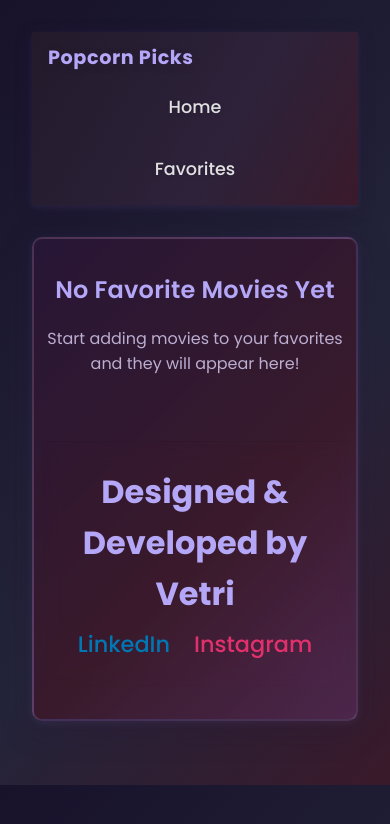
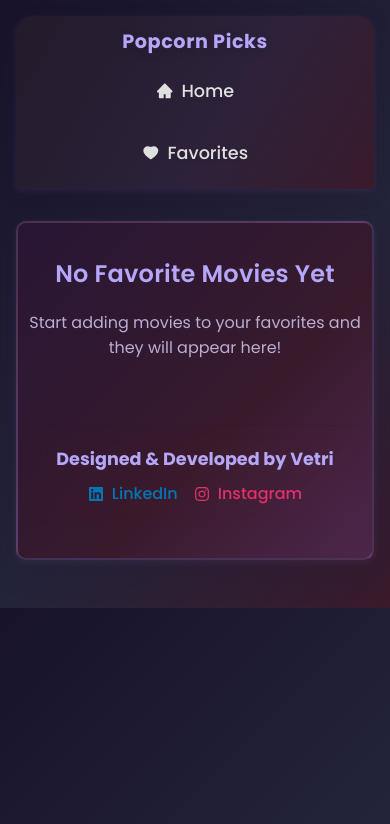
Before and after one commit to mahir-m01/Popcorn-Picks, a React (Vite) app: page /favorites in a window 390 px wide. Shown: the top 824 px of the page. Built offline with nearby package versions, Linux system fonts and the light colour scheme.

Commit message:
Responsive and general UI changes

```diff
--- a/package.json
+++ b/package.json
@@ -8,11 +8,11 @@
     "build": "vite build",
     "lint": "eslint .",
     "preview": "vite preview"
-
   },
   "dependencies": {
     "react": "^18.3.1",
     "react-dom": "^18.3.1",
+    "react-icons": "^5.5.0",
     "react-router-dom": "^7.1.5"
   },
   "devDependencies": {
--- a/src/App.jsx
+++ b/src/App.jsx
@@ -1,7 +1,7 @@
 import './CSS/App.css'
 import Favorites from './pages/Favorites';
 import Home from './pages/Home';
-import NavBar from './MovieComponents/NavBar';
+import NavBar from './Components/NavBar';
 import { Routes, Route } from 'react-router-dom';
 import { MovieProvider } from "./context/MovieContext";
 import MovieDetails from './pages/MovieDetails';
--- a/src/CSS/App.css
+++ b/src/CSS/App.css
@@ -1,7 +1,7 @@
 #root {
   max-width: 1280px;
   margin: 0 auto;
-  padding: 2rem;
+  padding: 1rem;
   text-align: center;
 }
 
--- a/src/CSS/Home.css
+++ b/src/CSS/Home.css
@@ -1,11 +1,12 @@
 .home {
-  padding: 2rem;
+  padding: 1.5rem;
   text-align: center;
   background: linear-gradient(120deg, #231a2b 0%, #2d223a 60%, #3a1a2b 100%);
   /* Deep purple to dark rose gradient */
   min-height: 100vh;
   position: relative;
   overflow-x: hidden;
+  border-radius: 0 0 1rem 1rem;
 }
 
 .home::before {
@@ -108,7 +109,7 @@
 
 @media (max-width: 768px) {
   .movies-grid {
-    grid-template-columns: 2fr 1fr;
+    grid-template-columns: 1fr 1fr;
   }
 
   .movie-card {
@@ -120,9 +121,9 @@
   }
 }
 
-@media (max-width: 600px) {
+@media (max-width: 480px) {
   .home {
-    padding: 1rem 0.2rem;
+    padding: 0.75rem;
   }
   .search-form {
     flex-direction: column;
@@ -137,7 +138,7 @@
     border-radius: 10px;
   }
   .movies-grid {
-    grid-template-columns: repeat(2, 1fr);
+    grid-template-columns: 1fr 1fr;
     gap: 1rem;
     margin-top: 1rem;
   }
--- /dev/null
+++ b/src/Components/Footer.css
@@ -0,0 +1,77 @@
+.footer {
+  text-align: center;
+  padding: 1.5rem 0;
+  margin-top: 4rem;
+  backdrop-filter: blur(8px);
+  color: #333;
+  font-weight: 500;
+  font-size: 1rem;
+  border-top: 1px solid rgba(0,0,0,0.05);
+}
+
+.footer h1 {
+  margin-bottom: 0.5rem;
+  color: #b5a7f7;
+  font-size: 1.5rem;
+}
+
+.footer-links {
+  display: flex;
+  justify-content: center;
+  gap: 1.5rem;
+  font-size: 1.4rem;
+  align-items: center;
+  flex-wrap: wrap;
+}
+
+.footer-link {
+  text-decoration: none;
+  display: flex;
+  align-items: center;
+  gap: 0.5rem;
+  transition: transform 0.2s ease;
+}
+
+.footer-link:hover {
+  transform: scale(1.05);
+}
+
+.footer-link.linkedin {
+  color: #0077b5;
+}
+
+.footer-link.instagram {
+  color: #E1306C;
+}
+
+/* Tablet devices */
+@media (max-width: 768px) and (min-width: 481px) {
+  .footer {
+    padding: 1.5rem 1rem;
+  }
+
+  .footer h1 {
+    font-size: 1.3rem;
+  }
+
+  .footer-links {
+    font-size: 1.2rem;
+    gap: 1.2rem;
+  }
+}
+
+/* Mobile devices */
+@media (max-width: 480px) {
+  .footer {
+    padding: 1.2rem 0.5rem;
+  }
+
+  .footer h1 {
+    font-size: 1.1rem;
+  }
+
+  .footer-links {
+    font-size: 1rem;
+    gap: 1rem;
+  }
+}
--- /dev/null
+++ b/src/Components/Footer.jsx
@@ -0,0 +1,30 @@
+import { FaLinkedin, FaInstagram } from 'react-icons/fa';
+import './Footer.css';
+
+function Footer() {
+  return (
+    <div className="footer">
+      <h1>Designed & Developed by Vetri</h1>
+      <div className="footer-links">
+        <a
+          href="https://www.linkedin.com/in/vetriselvan-r-a238b7263"
+          target="_blank"
+          rel="noopener noreferrer"
+          className="footer-link linkedin"
+        >
+          <FaLinkedin /> LinkedIn
+        </a>
+        <a
+          href="https://www.instagram.com/im.vetri"
+          target="_blank"
+          rel="noopener noreferrer"
+          className="footer-link instagram"
+        >
+          <FaInstagram /> Instagram
+        </a>
+      </div>
+    </div>
+  );
+}
+
+export default Footer;
--- a/src/MovieComponents/NavBar.jsx
+++ b/src/Components/NavBar.jsx
@@ -1,5 +1,6 @@
 import { Link } from "react-router-dom";
 import './Navbar.css'
+import { AiFillHome, AiFillHeart } from 'react-icons/ai';
 
 function NavBar() {
     return <nav className="navbar">
@@ -7,8 +8,12 @@ function NavBar() {
             <Link to="/" style={{color: '#b5a7f7'}}>Popcorn Picks</Link>
         </div>
         <div className="navbar-links">
-            <Link to="/" className="nav-link">Home</Link>
-            <Link to="/favorites" className="nav-link">Favorites</Link>
+            <Link to="/" className="nav-link">
+                <AiFillHome /> Home
+            </Link>
+            <Link to="/favorites" className="nav-link">
+                <AiFillHeart /> Favorites
+            </Link>
         </div>
     </nav>
 }
--- a/src/MovieComponents/Navbar.css
+++ b/src/Components/Navbar.css
@@ -8,6 +8,7 @@
   width: 100%;
   box-shadow: 0px 4px 16px rgba(40, 22, 54, 0.28), 0 1.5px 6px 0 rgba(181, 167, 247, 0.10);
   backdrop-filter: blur(2px);
+  border-radius: 1rem 1rem 0 0;
 }
 
 .navbar-brand {
@@ -29,6 +30,9 @@
   color: #e0e0e0;
   transition: color 0.2s, text-shadow 0.2s;
   text-shadow: 0 1px 4px rgba(40, 22, 54, 0.12);
+  display: flex;
+  align-items: center;
+  gap: 0.5rem;
 }
 
 .nav-link:hover {
@@ -36,10 +40,10 @@
   text-shadow: 0 2px 8px rgba(255, 90, 141, 0.18);
 }
 
-@media (max-width: 600px) {
+@media (max-width: 480px) {
   .navbar {
     flex-direction: column;
-    align-items: flex-start;
+    align-items: center;
     padding: 0.7rem 1rem;
     gap: 0.5rem;
   }
@@ -47,6 +51,7 @@
     flex-direction: column;
     gap: 0.7rem;
     width: 100%;
+    align-items: center;
   }
   .navbar-brand {
     font-size: 1.2rem;
@@ -54,5 +59,6 @@
   .nav-link {
     font-size: 1.1rem;
     padding: 0.7rem 0;
+    justify-content: center;
   }
 }
--- a/src/pages/Favorites.jsx
+++ b/src/pages/Favorites.jsx
@@ -1,6 +1,8 @@
 import "../CSS/Favorites.css";
-import MovieCard from "../MovieComponents/MovieCard.jsx";
+import MovieCard from "../Components/MovieCard.jsx";
 import { useMovieContext } from "../context/MovieContext";
+import Footer from "../Components/Footer.jsx";
+
 function Favorites() {
   const { favorites } = useMovieContext();
 
@@ -13,38 +15,7 @@ function Favorites() {
             <MovieCard movie={movie} key={movie.id} />
           ))}
         </div>
-        <div
-  style={{
-    textAlign: 'center',
-    padding: '1.5rem 0',
-    marginTop: '4rem',
-    backdropFilter: 'blur(8px)',
-    color: '#333',
-    fontWeight: '500',
-    fontSize: '1rem',
-    borderTop: '1px solid rgba(0,0,0,0.05)',
-  }}
->
-  <h1 style={{ marginBottom: '0.5rem', color: '#b5a7f7'}}>Designed & Developed by Vetri</h1>
-  <div style={{ display: 'flex', justifyContent: 'center', gap: '1.5rem', fontSize: '1.4rem' }}>
-    <a
-      href="https://www.linkedin.com/in/vetriselvan-r-a238b7263"
-      target="_blank"
-      rel="noopener noreferrer"
-      style={{ color: '#0077b5', textDecoration: 'none' }}
-    >
-      LinkedIn
-    </a>
-    <a
-      href="https://www.instagram.com/im.vetri"
-      target="_blank"
-      rel="noopener noreferrer"
-      style={{ color: '#E1306C', textDecoration: 'none' }}
-    >
-      Instagram
-    </a>
-  </div>
-</div>
+        <Footer />
       </div>
     );
   }
@@ -53,38 +24,7 @@ function Favorites() {
     <div className="favorites-empty">
       <h2>No Favorite Movies Yet</h2>
       <p>Start adding movies to your favorites and they will appear here!</p>
-      <div
-          style={{
-            textAlign: 'center',
-            padding: '1.5rem 0',
-            marginTop: '4rem',
-            backdropFilter: 'blur(8px)',
-            color: '#333',
-            fontWeight: '500',
-            fontSize: '1rem',
-            borderTop: '1px solid rgba(0,0,0,0.05)',
-          }}
-        >
-          <h1 style={{ marginBottom: '0.5rem', color: '#b5a7f7'}}>Designed & Developed by Vetri</h1>
-          <div style={{ display: 'flex', justifyContent: 'center', gap: '1.5rem', fontSize: '1.4rem' }}>
-            <a
-              href="https://www.linkedin.com/in/vetriselvan-r-a238b7263"
-              target="_blank"
-              rel="noopener noreferrer"
-              style={{ color: '#0077b5', textDecoration: 'none' }}
-            >
-              LinkedIn
-            </a>
-            <a
-              href="https://www.instagram.com/im.vetri"
-              target="_blank"
-              rel="noopener noreferrer"
-              style={{ color: '#E1306C', textDecoration: 'none' }}
-            >
-              Instagram
-            </a>
-          </div>
-        </div>
+      <Footer />
     </div>
   );
 }
--- a/src/pages/Home.jsx
+++ b/src/pages/Home.jsx
@@ -1,7 +1,9 @@
-import MovieCard from "../MovieComponents/MovieCard"
+import MovieCard from "../Components/MovieCard"
 import { useState, useEffect } from "react";
 import '../CSS/Home.css'
 import { searchMovies , getPopularMovies } from "../services/api";
+import Footer from "../Components/Footer.jsx";
+
 function Home() {
     const [searchQuery, setSearchQuery] = useState("");
     const [movies, setMovies] = useState([]);
@@ -24,22 +26,51 @@ function Home() {
       loadPopularMovies();
     }, []);
 
+    // Dynamic search - triggers as you type
+    useEffect(() => {
+      const performSearch = async () => {
+        if (!searchQuery.trim()) {
+          // If search is empty, load popular movies
+          try {
+            setLoading(true);
+            const popularMovies = await getPopularMovies();
+            setMovies(popularMovies);
+            setError(null);
+          } catch (err) {
+            console.log(err);
+            setError("Failed to load movies...");
+          } finally {
+            setLoading(false);
+          }
+          return;
+        }
+
+        // Perform search
+        try {
+          setLoading(true);
+          const searchResults = await searchMovies(searchQuery);
+          setMovies(searchResults);
+          setError(null);
+        } catch (err) {
+          console.log(err);
+          setError("Failed to search movies...");
+        } finally {
+          setLoading(false);
+        }
+      };
+
+      // Debounce: wait 500ms after user stops typing
+      const timeoutId = setTimeout(() => {
+        performSearch();
+      }, 500);
+
+      // Cleanup: cancel the previous timeout if user is still typing
+      return () => clearTimeout(timeoutId);
+    }, [searchQuery]);
+
     const handleSearch = async (e) => {
       e.preventDefault();
-      if (!searchQuery.trim()) return
-      if (loading) return
-
-      setLoading(true)
-      try {
-          const searchResults = await searchMovies(searchQuery)
-          setMovies(searchResults)
-          setError(null)
-      } catch (err) {
-          console.log(err)
-          setError("Failed to search movies...")
-      } finally {
-          setLoading(false)
-      }
+      // Search is now handled by useEffect, but keep form submission for accessibility
     };
 
     return (
@@ -68,38 +99,7 @@ function Home() {
             ))}
           </div>
         )}
-        <div
-          style={{
-            textAlign: 'center',
-            padding: '1.5rem 0',
-            marginTop: '4rem',
-            backdropFilter: 'blur(8px)',
-            color: '#333',
-            fontWeight: '500',
-            fontSize: '1rem',
-            borderTop: '1px solid rgba(0,0,0,0.05)',
-          }}
-        >
-          <h1 style={{ marginBottom: '0.5rem', color: '#b5a7f7'}}>Designed & Developed by Vetri</h1>
-          <div style={{ display: 'flex', justifyContent: 'center', gap: '1.5rem', fontSize: '1.4rem' }}>
-            <a
-              href="https://www.linkedin.com/in/vetriselvan-r-a238b7263"
-              target="_blank"
-              rel="noopener noreferrer"
-              style={{ color: '#0077b5', textDecoration: 'none' }}
-            >
-              LinkedIn
-            </a>
-            <a
-              href="https://www.instagram.com/im.vetri"
-              target="_blank"
-              rel="noopener noreferrer"
-              style={{ color: '#E1306C', textDecoration: 'none' }}
-            >
-              Instagram
-            </a>
-          </div>
-        </div>
+        <Footer />
       </div>
     );
   }
```
Also changed, not shown: src/Components/MovieCard.jsx (renamed from src/MovieComponents/MovieCard.jsx), 2 other files (tests, documents, lock files or other folders).
